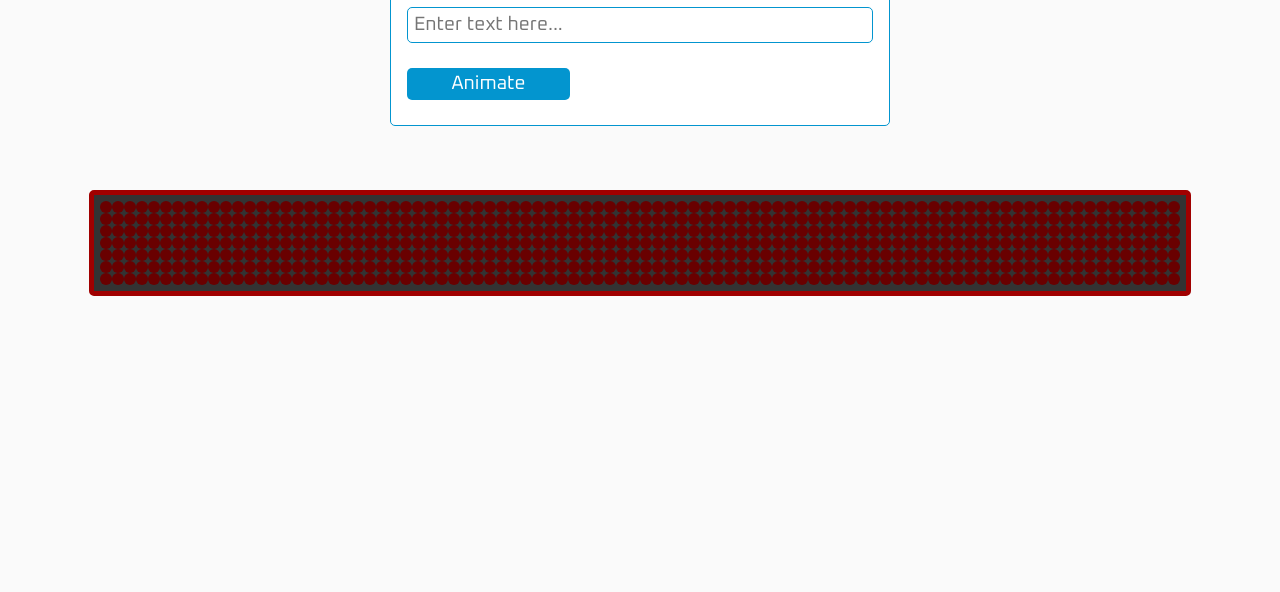
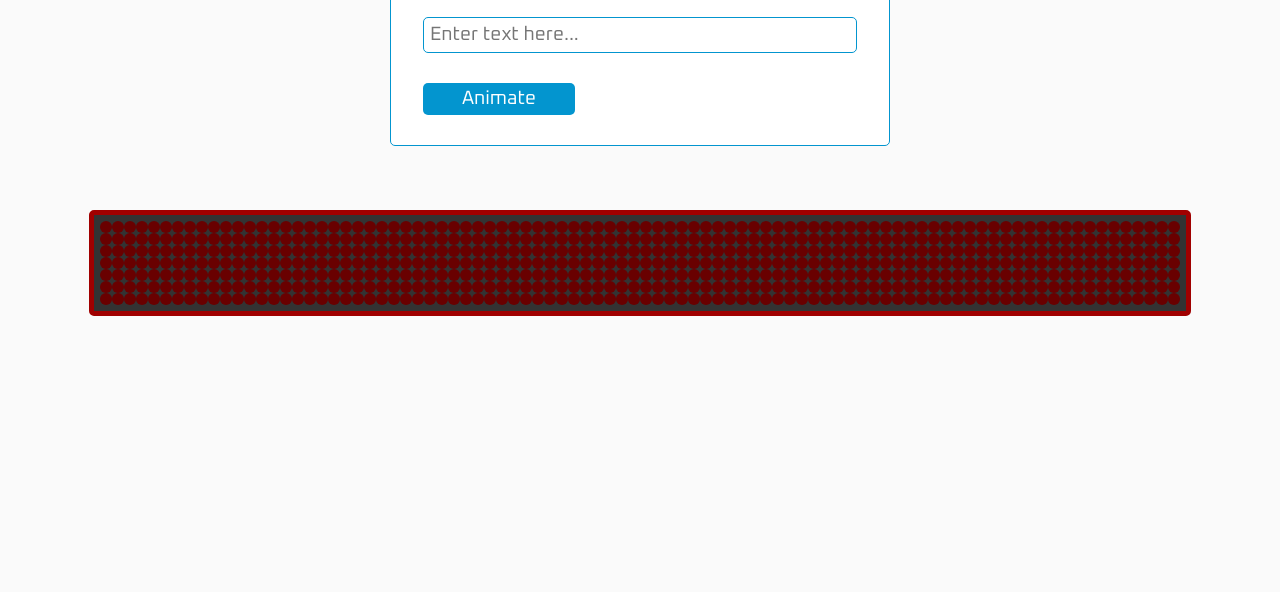
Before and after one commit to Konrad-Romanowski/dot-matrix-display, a website with bundled scripts: page index.html in a window 1280 px wide. Shown: the part 208-800 px from the top of the page. Built offline with nearby package versions, Linux system fonts and the light colour scheme.

Commit message:
updated style.css

```diff
--- a/style.css
+++ b/style.css
@@ -1,3 +1,10 @@
+:root {
+    --main-color: #0395cf;
+    --diode-on: #ff0000;
+    --diode-off: #690000;
+    --body-backround: #fafafa;
+}
+
 * {
     margin: 0;
     padding: 0;
@@ -6,12 +13,12 @@
 }
 
 body {
-    background-color: #fafafa;
+    background-color: var(--body-backround);
 }
 
 .header {
     height: 70px;
-    background-color: #0395cf;
+    background-color: var(--main-color);
     color: #ffffff;
     font-size: 2.2em;
     line-height: 70px;
@@ -20,20 +27,16 @@ body {
     margin-bottom: 4rem;
 }
 
-.input-header {
-    text-indent: 6px;
-}
-
 .input {
     display: flex;
     flex-direction: column;
     justify-content: space-evenly;
-    height: 200px;
+    height: 220px;
     width: 500px;
     margin: auto;
     border-radius: 5px;
-    border: 1px solid #0395cf;
-    padding: 0 1rem;
+    border: 1px solid var(--main-color);;
+    padding: 0 2rem;
     margin-bottom: 4rem;
     background-color: #ffffff;
 }
@@ -44,7 +47,7 @@ body {
     font-size: 1.2rem;
     text-indent: 6px;
     border-radius: 5px;
-    border: 1px solid #0395cf;
+    border: 1px solid var(--main-color);;
 }
 
 .button {
@@ -52,7 +55,7 @@ body {
     line-height: 2rem;
     width: 35%;
     font-size: 1.2rem;
-    background-color: #0395cf;
+    background-color: var(--main-color);
     color: #fff;
     border: none;
     border-radius: 5px;
@@ -60,7 +63,7 @@ body {
 }
 
 .button-active {
-    background-color: #690000;
+    background-color: var(--diode-off);
 }
 
 .button:active {
@@ -89,10 +92,10 @@ body {
     height: 12px;
     width: 12px;
     border-radius: 50%;
-    background-color: #690000;
+    background-color: var(--diode-off);
     content: "";
 }
 
 .active {
-    background-color: #ff0000;
+    background-color: var(--diode-on);
 }
```
